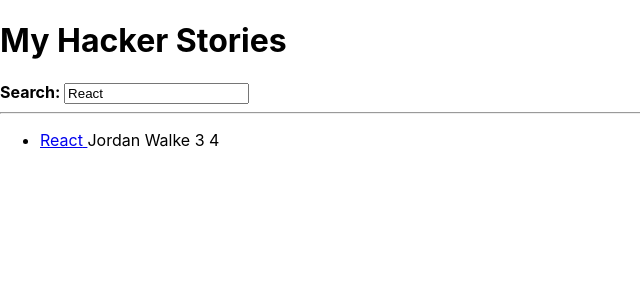
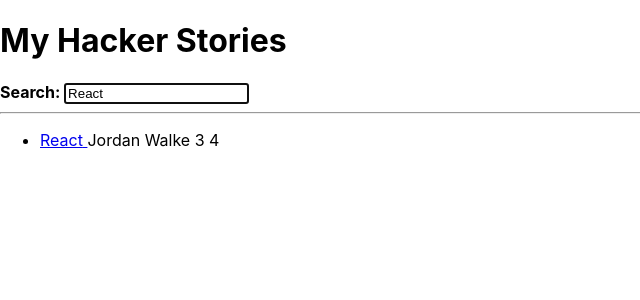
Before and after one commit to ittullos/hacker-stories, a React (Create React App) app: page / in a window 1280 px wide. Shown: the top 300 px of the page, without its empty margins (0-640 px from the left). Built offline with nearby package versions, Linux system fonts and the light colour scheme.

Commit message:
Imperative React

```diff
--- a/src/App.js
+++ b/src/App.js
@@ -52,6 +52,7 @@
       <InputWithLabel
         id="search"
         value={searchTerm}
+        isFocused
         onInputChange={handleSearch}
       >
         <strong>Search: </strong>
@@ -97,15 +98,27 @@
   value,
   type = 'text',
   onInputChange,
+  isFocused,
   children
 }) => {
+
+  const inputRef = React.useRef();
+
+  React.useEffect(() => {
+    if (isFocused && inputRef.current) {
+      inputRef.current.focus()
+    }
+  }, [isFocused])
 
   return (
     <>
       <label htmlFor={id}>{children}</label>
-      <input id={id}
+      {/* B */}
+      <input ref={inputRef}
+             id={id}
              type={type}
              value={value}
+             autoFocus={isFocused}
              onChange={onInputChange}
       />
     </>
```
